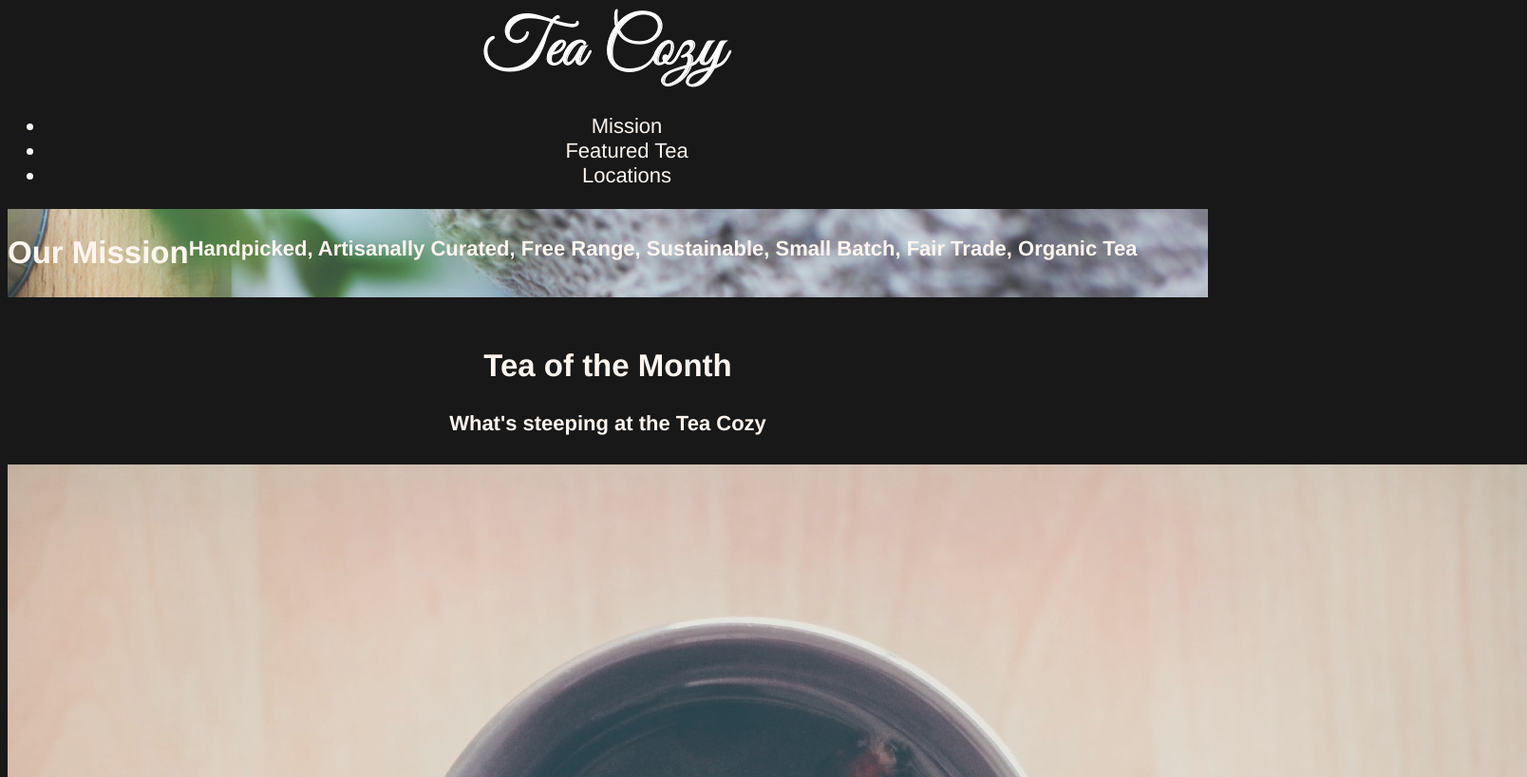
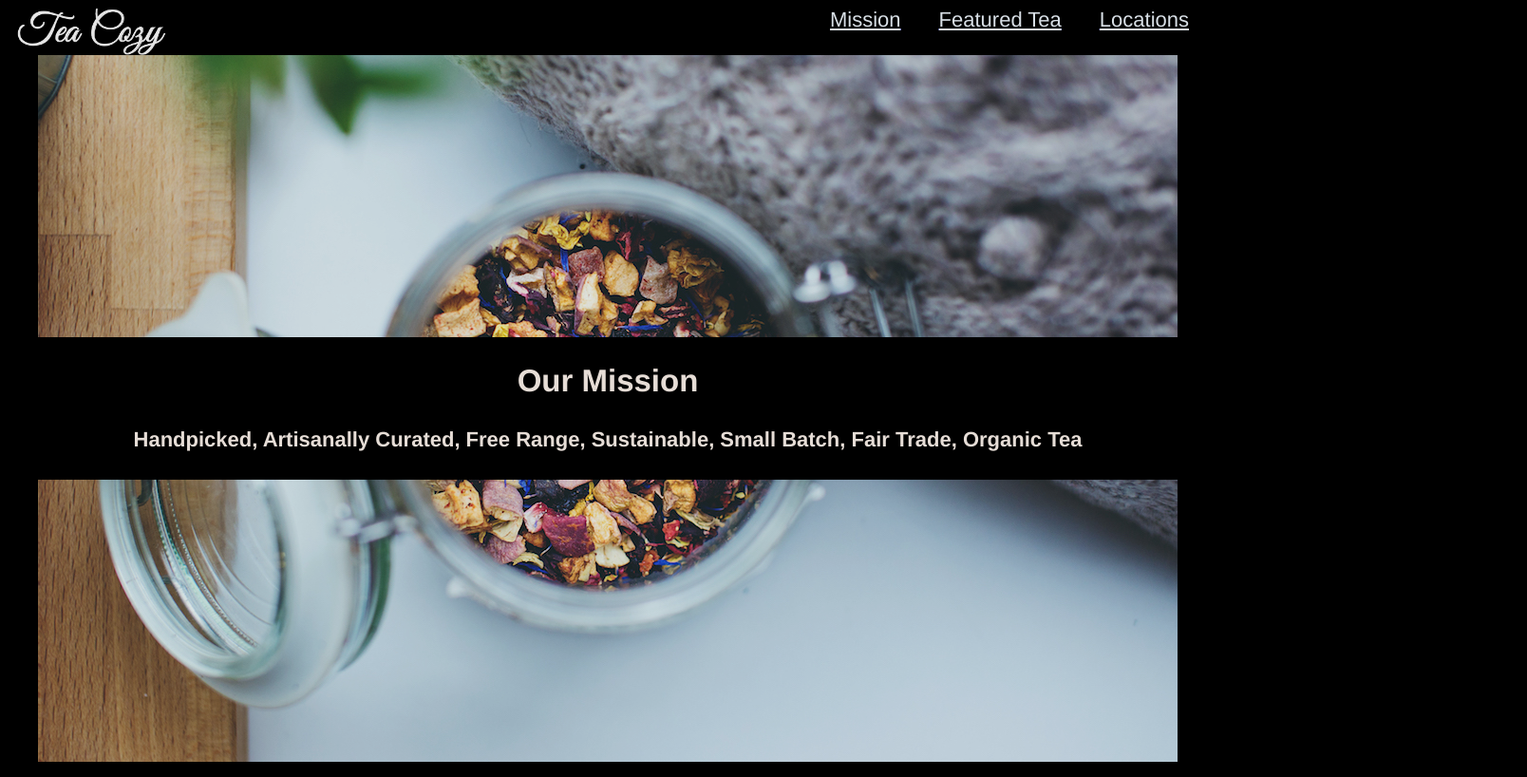
Before and after one commit to fatima-sohail/cozytea-project, a plain HTML site: page index.html in a window 1280 px wide. Shown: the top 818 px of the page at 95% size, 1608 px wide, since content can reach past the window. Drawn offline with Linux system fonts and the light colour scheme.

Commit message:
modified header, navigation and mission in index.html and styles,css

```diff
--- a/index.html
+++ b/index.html
@@ -7,88 +7,31 @@
     <title>cozy-tea</title>
     <link rel="stylesheet" href="./resources/styles.css">
 </head>
+
 <body>
     <!--Header-->
-   <header>
-    <div class="image-container">
-        <a href="index.html"><img src="./resources/images/img-tea-cozy-logo.png"></a>
-      </div>
+    <div>
+        <img class="logo" src='./resources/images/img-tea-cozy-logo.png' >
 
-    <nav>
-        <ul>
-          <li> Mission </li>
-          <li> Featured Tea </li>
-          <li> Locations </li>
+        <ul class="navigation">
+         <a href="#mission"><li>Mission</li></a>
+         <a href="#featured-tea"><li>Featured Tea</li></a>
+         <a href="#locations"><li>Locations</li></a>
         </ul>
-      </nav>
-    </header>
+    </div>
 
     <!--our mission-->
-    <div class="mission">
-        <h2>Our Mission</h2>
-        <h4>Handpicked, Artisanally Curated, Free Range, Sustainable,
-            Small Batch, Fair Trade, Organic Tea</h4>
+    <div>
+        <div class="mission-container">
+            <div class="text-over">
+                <h2>Our Mission</h2>
+                <h4>Handpicked, Artisanally Curated, Free Range, Sustainable,
+                    Small Batch, Fair Trade, Organic Tea</h4>
+            </div>
+        </div>
+
     </div>
     <br>
 
-    <!--Featured tea-->
-    <div>
-        <h2>Tea of the Month</h2>
-        <h4>What's steeping at the Tea Cozy </h4>
-    </div>
-
-    <div id= "featured-items">
-        <container class="box1"><img src="./resources/images/img-berryblitz.jpg"> <p>Fall Berry Blitz Tea</p></container>
-        <container class="box1"><img src="./resources/images/img-spiced-rum.jpg"> <p>Spiced Rom Tea</p></container>
-        <container class="box1"><img src="./resources/images/img-donut.jpg"> <p>Seasonal Donnuts</p></container>
-        <container class="box1"><img src="./resources/images/img-myrtle-ave.jpg"> <p>Myrtille Ave</p></container>
-        <container class="box1"><img src="./resources/images/img-bedford-bizarre.jpg"> <p>Bedford Bizarre Tea</p></container>
-   </div>
-   <br>
-
-   <!--Location-->
-
-   <div>
-    <h2>Location</h2>
-
-    <div id='blackbox'>
-        <container class='location'>
-            <h3>Downtown</h3>
-            <p>384 Weth St</p>
-            <br>
-            <p>Suite 108</p>
-            <br>
-            <p>Portland, Maine</p>
-        </container>
-
-       <container class='location'>
-        <h3>East Bay</h3>
-        <p>384 Weth St</p>
-        <br>
-        <p>Second Floor</p>
-        <br>
-        <p>Portland, Maine</p>
-    </container>
-
-       <container class='location'>
-        <h3>Oakdale</h3>
-        <p>515 Crescent Avenue</p>
-        <br>
-        <p>Second Floor</p>
-        <br>
-        <p>Portland, Maine</p>
-
-    </div>
-   </div>
-
-   <h2>The Tea Cozy</h2>
-
-   <h5>contact@theteacozy.com</h5>
-
-   <h5>915-555-8904</h5>
-
-   <footer>copyrigth Ismael Pontoriero</footer>
-
-
 </body>
 </html>
--- a/resources/styles.css
+++ b/resources/styles.css
@@ -1,22 +1,60 @@
-html{
+body {
     font-family: Helvetica;
     font-size: 22px;
     color: seashell;
     background-color: black;
     opacity: 0.9;
-    box-sizing: border-box;
-    width: 100%;
-    max-width: 100%;
     text-align: center;
 }
 
-
-.mission{
-    background-image: url(./images/img-mission-background.jpg);
-    background-size: cover;
-    display: flex;
+.header {
+position: fixed;
+border-bottom: 1px solid seashell;
+height: 69px;
+width: auto;
+top: 0%;
 }
 
-.featured-tea{
+.logo {
+    height: 50px;
+    float: left;
+    padding-left: 10px;
+}
 
+.navigation {
+    float: right;
+    height: 100%;
+    margin: 0 auto;
 }
+
+.navigation a {
+    height: 100%;
+    display: table;
+    float: left;
+    padding: 0px 20px;
+}
+
+.navigation a li {
+    display: table-cell;
+    vertical-align: middle;
+    height: 100%;
+    text-decoration: underline;
+    color: aliceblue;
+}
+
+.mission-container {
+    background-image: url('./images/img-mission-background.jpg');
+    background-repeat: no-repeat; /*so that it wont repeat itself as we go down the webpage*/
+    background-position: center;
+    height: 700px;
+    width: 1200px;
+    margin: 0 auto;
+    display: flex;
+    padding: 1em;
+}
+
+.text-over {
+    margin: auto;
+    background-color: black;
+    width: 100%
+}
```
